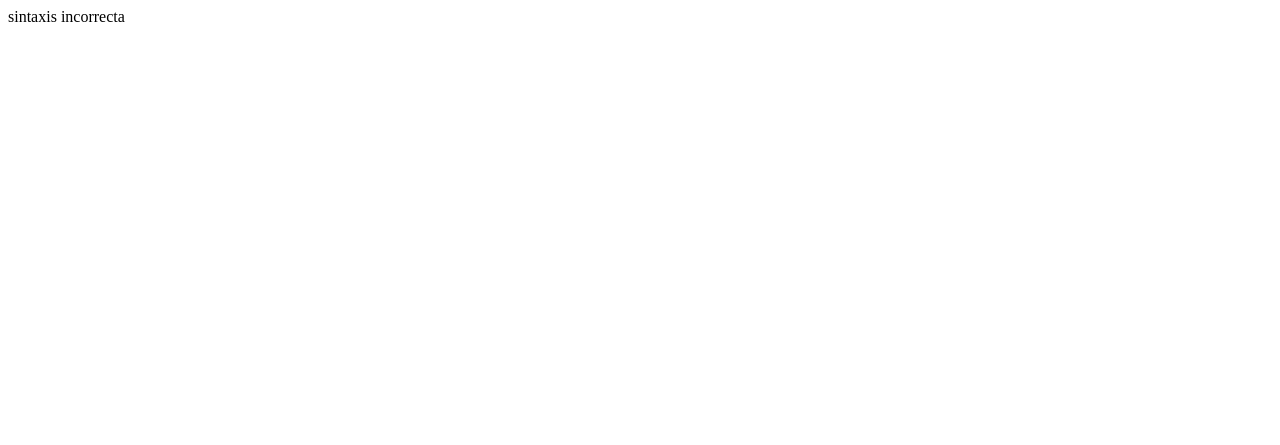
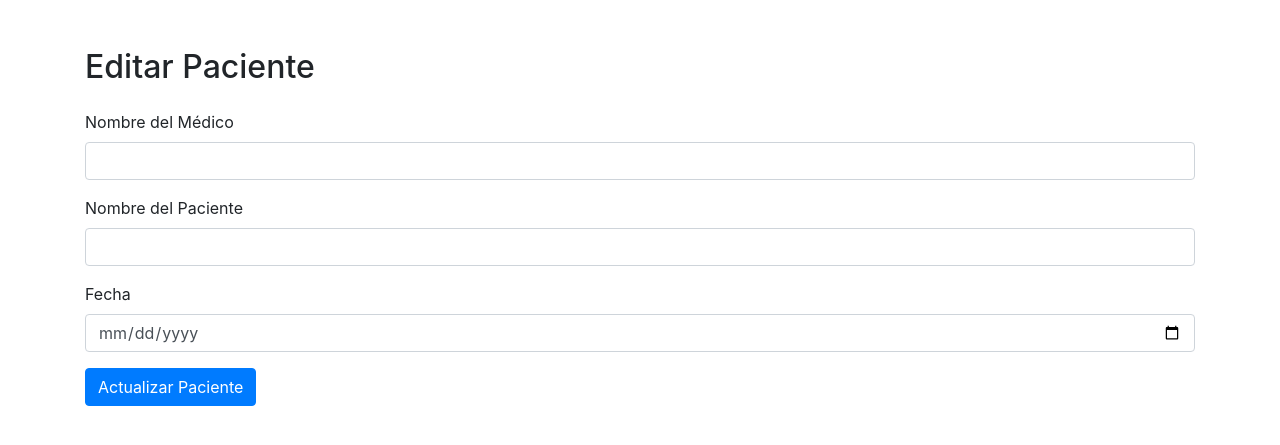
Before and after one commit to Safaero/195-6POO, a Flask app: page /editarPaciente/1 in a window 1280 px wide. Before the commit the part shown is almost empty. Shown: the top 445 px of the page. Run offline with Flask 3, Linux system fonts and the light colour scheme; data that the repository does not hold is empty; some libraries are stand-ins or nearby versions.

Commit message:
update
added vista editar paciente
added boton editar paciente
added route on app.py

```diff
--- a/pruebas flask/app.py
+++ b/pruebas flask/app.py
@@ -81,6 +81,27 @@
         flash('Paciente registrado correctamente')
         return redirect(url_for('expedientes'))
 
+@app.route('/editarPaciente/<int:id>', methods=['GET', 'POST'])
+def editarPaciente(id):
+    cursor = mysql.connection.cursor()
+
+    if request.method == 'POST':
+        nombre_med = request.form['txtnombre_med']
+        paciente = request.form['txtpaciente']
+        fecha = request.form['txtfecha']
+
+        cursor.execute("""
+            UPDATE tb_pacientes
+            SET nombre_med = %s, paciente = %s, fecha = %s
+            WHERE id_paciente = %s
+        """, (nombre_med, paciente, fecha, id))
+        mysql.connection.commit()
+        flash('Paciente actualizado correctamente')
+        return redirect(url_for('expedientes'))
+
+    cursor.execute('SELECT * FROM tb_pacientes WHERE id_paciente = %s', (id,))
+    paciente = cursor.fetchone()
+    return render_template('editar_paciente.html', paciente=paciente)
 
 @app.route('/expedientes')
 def expedientes():
--- /dev/null
+++ b/pruebas flask/templates/editar_paciente.html
@@ -0,0 +1,37 @@
+<!DOCTYPE html>
+<html lang="en">
+<head>
+    <meta charset="UTF-8">
+    <meta name="viewport" content="width=device-width, initial-scale=1.0">
+    <title>Editar Paciente</title>
+    <!-- Bootstrap CSS -->
+    <link href="https://maxcdn.bootstrapcdn.com/bootstrap/4.5.2/css/bootstrap.min.css" rel="stylesheet">
+</head>
+<body>
+    <div class="container mt-5">
+        <h2>Editar Paciente</h2>
+        <form action="" method="post" class="mt-4">
+            <div class="form-group">
+                <label for="nombre_med">Nombre del Médico</label>
+                <input type="text" class="form-control" id="nombre_med" name="txtnombre_med" value="{{ paciente[1] }}" required>
+            </div>
+
+            <div class="form-group">
+                <label for="paciente">Nombre del Paciente</label>
+                <input type="text" class="form-control" id="paciente" name="txtpaciente" value="{{ paciente[2] }}" required>
+            </div>
+
+            <div class="form-group">
+                <label for="fecha">Fecha</label>
+                <input type="date" class="form-control" id="fecha" name="txtfecha" value="{{ paciente[3] }}" required>
+            </div>
+
+            <button type="submit" class="btn btn-primary">Actualizar Paciente</button>
+        </form>
+    </div>
+
+    <!-- Bootstrap JS -->
+    <script src="https://code.jquery.com/jquery-3.5.1.slim.min.js"></script>
+    <script src="https://cdn.jsdelivr.net/npm/bootstrap@4.5.2/dist/js/bootstrap.bundle.min.js"></script>
+</body>
+</html>
--- a/pruebas flask/templates/expedientes.html
+++ b/pruebas flask/templates/expedientes.html
@@ -79,6 +79,7 @@
                             <td>{{ paciente[2] }}</td>
                             <td>{{ paciente[3] }}</td>
                             <td>
+                                <a href="{{ url_for('editarPaciente', id=paciente[0]) }}" class="btn btn-warning">Editar</a>
                                 <a href="{{ url_for('eliminarPaciente', id=paciente[0]) }}" class="btn btn-danger">Eliminar</a>
                             </td>
                         </tr>
```
